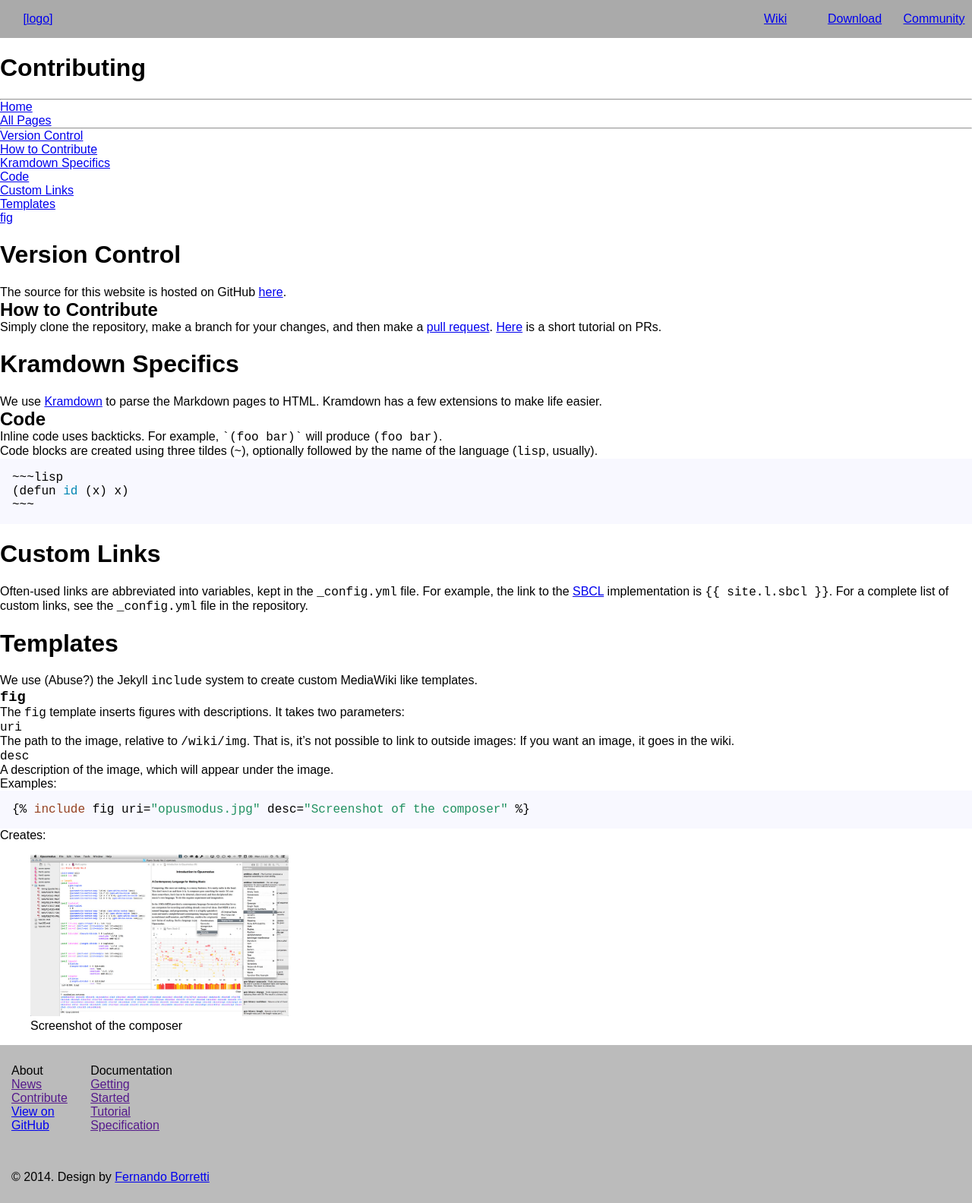
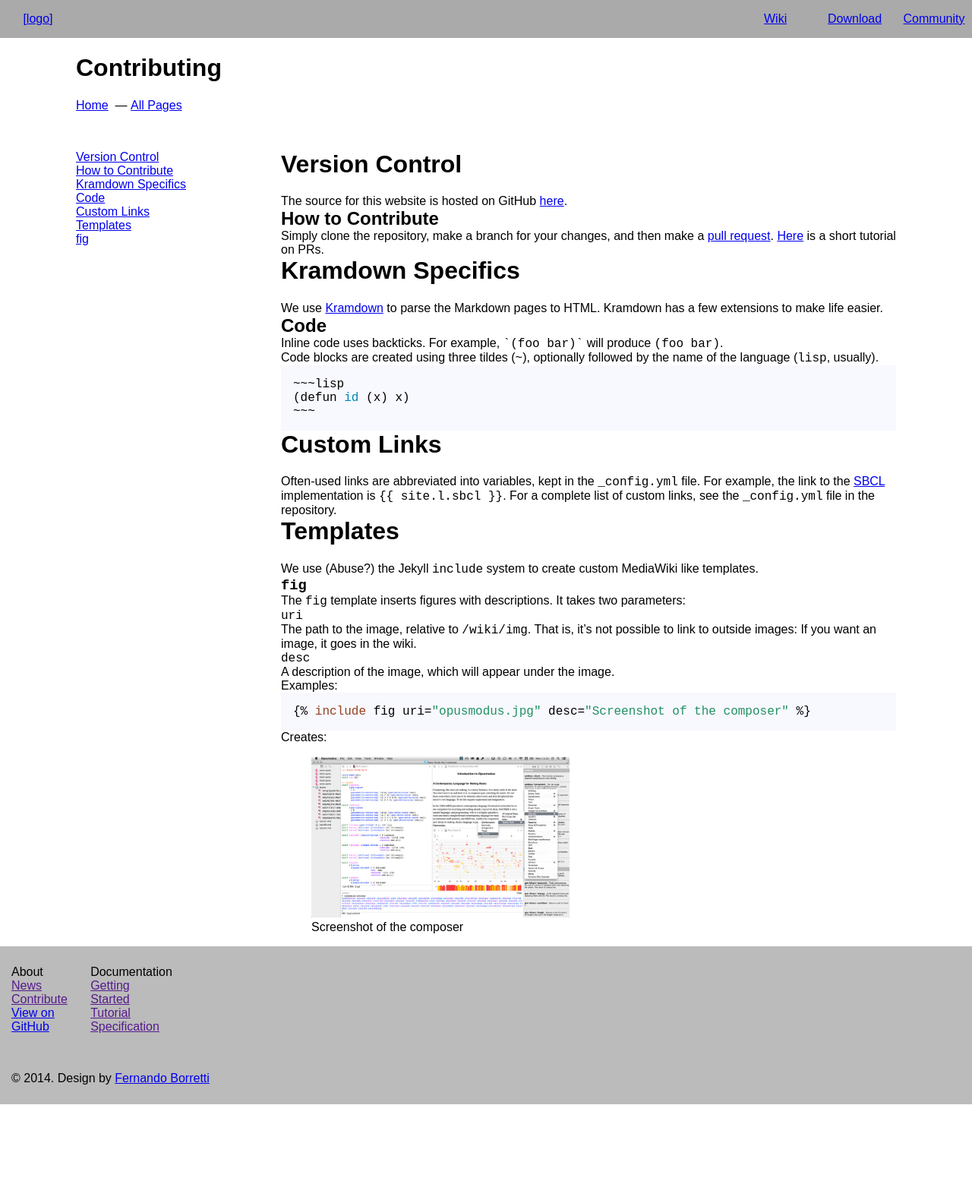
Before and after one commit to LispLang/lisplang.github.io, a Jekyll site: the page built from wiki/contributing.md, in a window 1280 px wide. Shown: the whole page at 76% size. Built offline with Jekyll 4.4.1, drawn with Linux system fonts in a browser that asks for light colours; nearby versions of some CDN libraries; after the commit the page ends 1454 px from its top, so only the background shows below that.

Commit message:
Improve the wiki's style

```diff
--- a/_layouts/wiki.html
+++ b/_layouts/wiki.html
@@ -2,19 +2,19 @@
 layout: default
 ---
 <main class="wiki">
-  <h1>{{ page.title }}</h1>
-  <hr>
-  <aside>
-    <ul id="sidebar">
+  <header>
+    <h1>{{ page.title }}</h1>
+    <ul class="links">
       <li><a href="/wiki/index.html">Home</a></li>
       <li><a href="/wiki/all-pages.html">All Pages</a></li>
     </ul>
-    <hr>
-    <div id="toc"></div>
-  </aside>
-  <article>
-    {{ content }}
-  </article>
+  </header>
+  <div class="container">
+    <aside id="toc"></aside>
+    <article>
+      {{ content }}
+    </article>
+  </div>
 </main>
 <script>
  $(document).ready(function() {
--- a/_sass/layout.scss
+++ b/_sass/layout.scss
@@ -99,3 +99,47 @@ footer {
 }
 
 /* Wiki style */
+
+.wiki {
+  width: 100%;
+
+  header {
+    padding-left: 100px;
+
+    ul {
+      list-style-type: none;
+
+      li {
+        display: inline-block;
+      }
+
+      li+li:before {
+        content: "\A0—\A0";
+      }
+    }
+  }
+
+  .container {
+    @include row();
+    padding-left: 100px;
+    padding-right: 100px;
+    margin-top: 50px;
+
+    aside {
+      @include column(3);
+
+      ul {
+        list-style-type: none;
+        padding-left: 0;
+      }
+    }
+
+    article {
+      @include column(9);
+
+      h1, h2, h3, h4, h5, h6 {
+        margin-top: 0;
+      }
+    }
+  }
+}
```
Also changed, not shown: index.html (+0 -18 lines).
